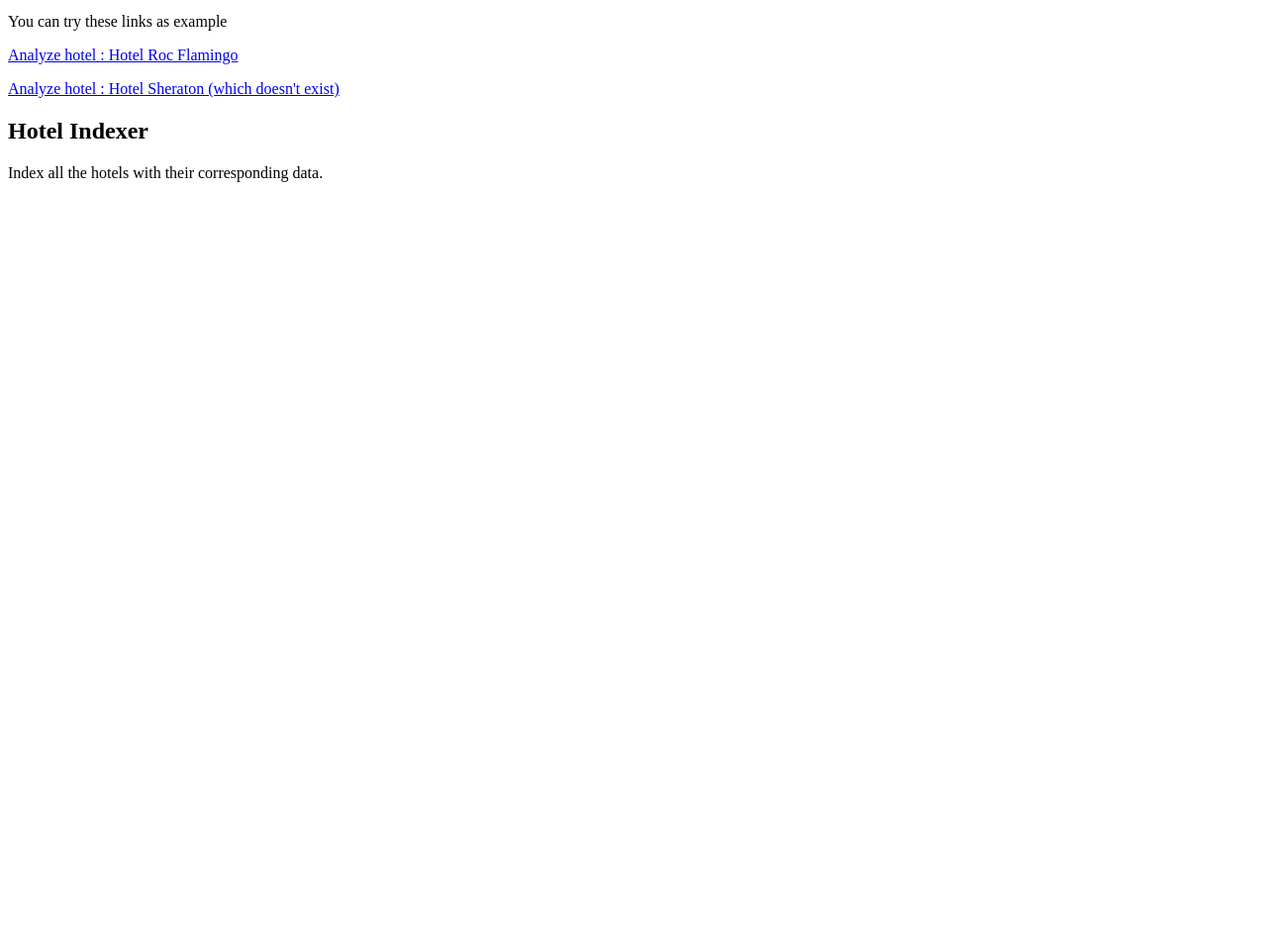
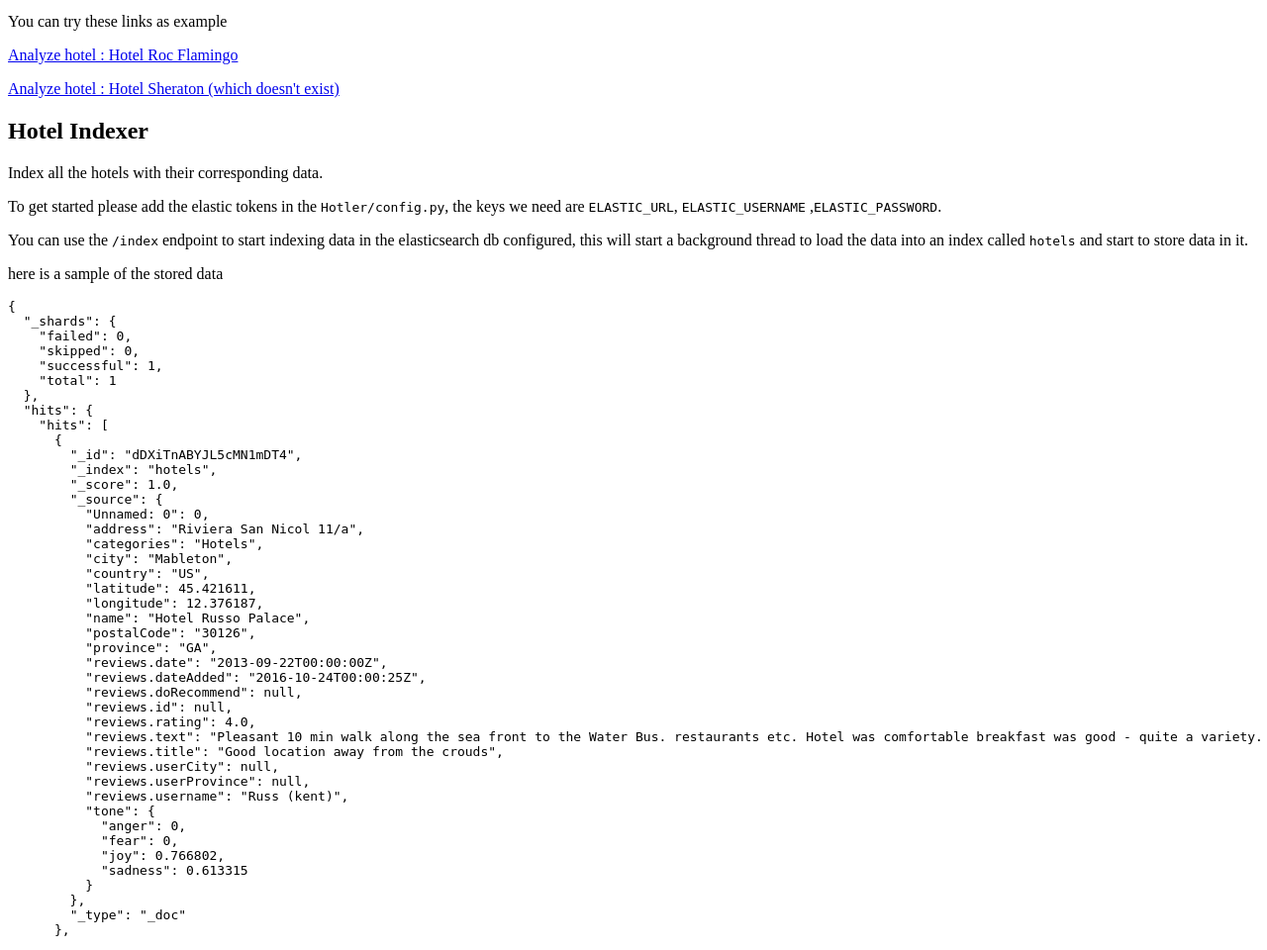
Before and after one commit to AliAbdelaal/Hotler, a Flask app: page / in a window 1280 px wide; the page is wider, and only the part inside the window is pictured. Shown: the part 1266-2226 px from the top of that part at 99% size. Before the commit the page ends 1450 px from the top of that part, so only its background shows below. Run offline with Flask 2, Linux system fonts and the light colour scheme; parts of the project's set-up code (start-up, migrations or seed data) failed here and were passed over.

Commit message:
updated the homepage temp'

```diff
--- a/Hotler/templates/index.html
+++ b/Hotler/templates/index.html
@@ -57,3 +57,50 @@
 <p><a href="http://127.0.0.1:8080/analyze/?q=Sheraton">Analyze hotel : Hotel Sheraton (which doesn&#39;t exist)</a></p>
 <h2 id="hotel-indexer">Hotel Indexer</h2>
 <p>Index all the hotels with their corresponding data.</p>
+<p>To get started please add the elastic tokens in the <code>Hotler/config.py</code>, the keys we need are <code>ELASTIC_URL</code>, <code>ELASTIC_USERNAME</code> ,<code>ELASTIC_PASSWORD</code>.</p>
+<p>You can use the <code>/index</code> endpoint to start indexing data in the elasticsearch db configured, this will start a background thread to load the data into an index called <code>hotels</code> and start to store data in it.</p>
+<p>here is a sample of the stored data</p>
+<pre><code class="lang-json">{
+  <span class="hljs-attr">"_shards"</span>: {
+    <span class="hljs-attr">"failed"</span>: <span class="hljs-number">0</span>,
+    <span class="hljs-attr">"skipped"</span>: <span class="hljs-number">0</span>,
+    <span class="hljs-attr">"successful"</span>: <span class="hljs-number">1</span>,
+    <span class="hljs-attr">"total"</span>: <span class="hljs-number">1</span>
+  },
+  <span class="hljs-attr">"hits"</span>: {
+    <span class="hljs-attr">"hits"</span>: [
+      {
+        <span class="hljs-attr">"_id"</span>: <span class="hljs-string">"dDXiTnABYJL5cMN1mDT4"</span>,
+        <span class="hljs-attr">"_index"</span>: <span class="hljs-string">"hotels"</span>,
+        <span class="hljs-attr">"_score"</span>: <span class="hljs-number">1.0</span>,
+        <span class="hljs-attr">"_source"</span>: {
+          <span class="hljs-attr">"Unnamed: 0"</span>: <span class="hljs-number">0</span>,
+          <span class="hljs-attr">"address"</span>: <span class="hljs-string">"Riviera San Nicol 11/a"</span>,
+          <span class="hljs-attr">"categories"</span>: <span class="hljs-string">"Hotels"</span>,
+          <span class="hljs-attr">"city"</span>: <span class="hljs-string">"Mableton"</span>,
+          <span class="hljs-attr">"country"</span>: <span class="hljs-string">"US"</span>,
+          <span class="hljs-attr">"latitude"</span>: <span class="hljs-number">45.421611</span>,
+          <span class="hljs-attr">"longitude"</span>: <span class="hljs-number">12.376187</span>,
+          <span class="hljs-attr">"name"</span>: <span class="hljs-string">"Hotel Russo Palace"</span>,
+          <span class="hljs-attr">"postalCode"</span>: <span class="hljs-string">"30126"</span>,
+          <span class="hljs-attr">"province"</span>: <span class="hljs-string">"GA"</span>,
+          <span class="hljs-attr">"reviews.date"</span>: <span class="hljs-string">"2013-09-22T00:00:00Z"</span>,
+          <span class="hljs-attr">"reviews.dateAdded"</span>: <span class="hljs-string">"2016-10-24T00:00:25Z"</span>,
+          <span class="hljs-attr">"reviews.doRecommend"</span>: <span class="hljs-literal">null</span>,
+          <span class="hljs-attr">"reviews.id"</span>: <span class="hljs-literal">null</span>,
+          <span class="hljs-attr">"reviews.rating"</span>: <span class="hljs-number">4.0</span>,
+          <span class="hljs-attr">"reviews.text"</span>: <span class="hljs-string">"Pleasant 10 min walk along the sea front to the Water Bus. restaurants etc. Hotel was comfortable breakfast was good - quite a variety. Room aircon didn't work very well. Take mosquito repelant!"</span>,
+          <span class="hljs-attr">"reviews.title"</span>: <span class="hljs-string">"Good location away from the crouds"</span>,
+          <span class="hljs-attr">"reviews.userCity"</span>: <span class="hljs-literal">null</span>,
+          <span class="hljs-attr">"reviews.userProvince"</span>: <span class="hljs-literal">null</span>,
+          <span class="hljs-attr">"reviews.username"</span>: <span class="hljs-string">"Russ (kent)"</span>,
+          <span class="hljs-attr">"tone"</span>: {
+            <span class="hljs-attr">"anger"</span>: <span class="hljs-number">0</span>,
+            <span class="hljs-attr">"fear"</span>: <span class="hljs-number">0</span>,
+            <span class="hljs-attr">"joy"</span>: <span class="hljs-number">0.766802</span>,
+            <span class="hljs-attr">"sadness"</span>: <span class="hljs-number">0.613315</span>
+          }
+        },
+        <span class="hljs-attr">"_type"</span>: <span class="hljs-string">"_doc"</span>
+      },
+</code></pre>
```
